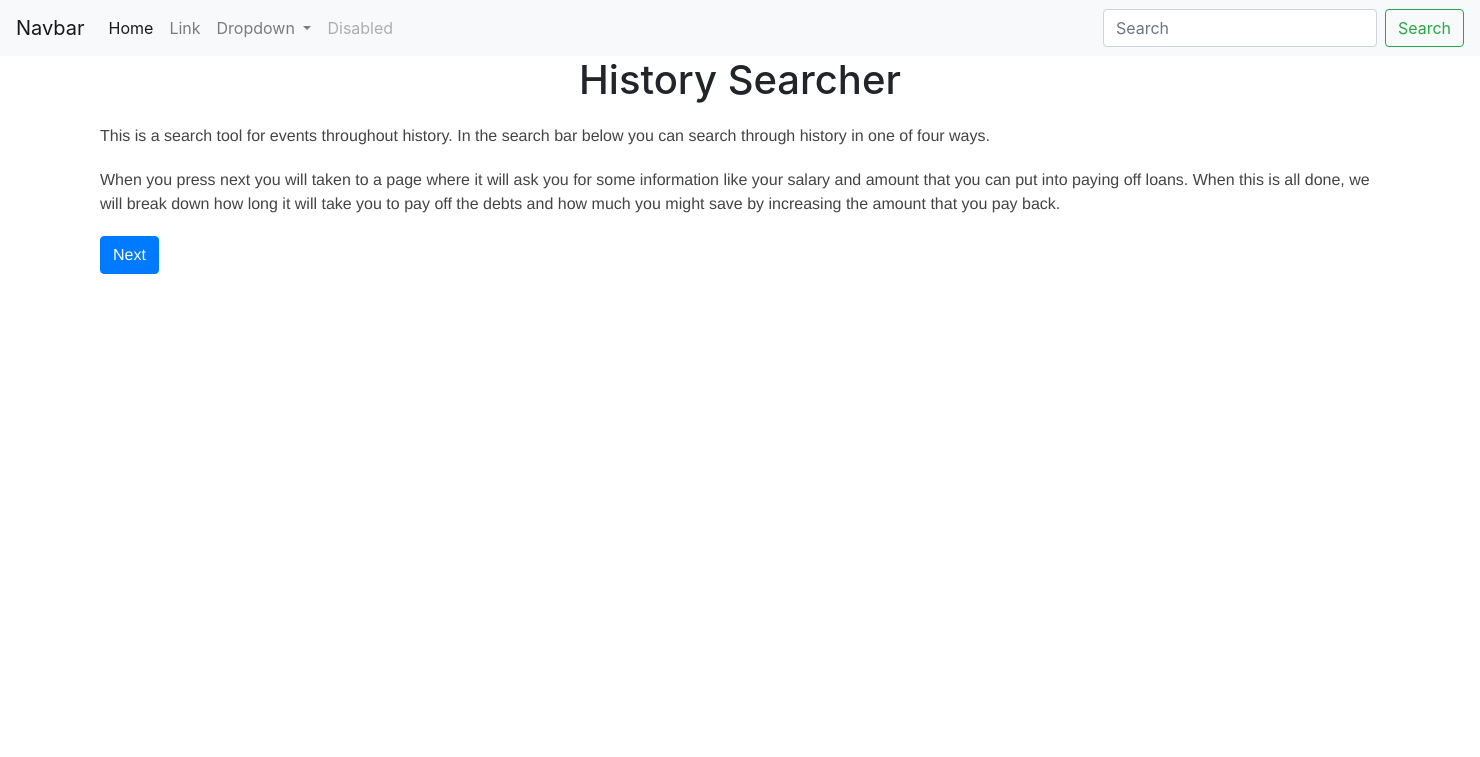
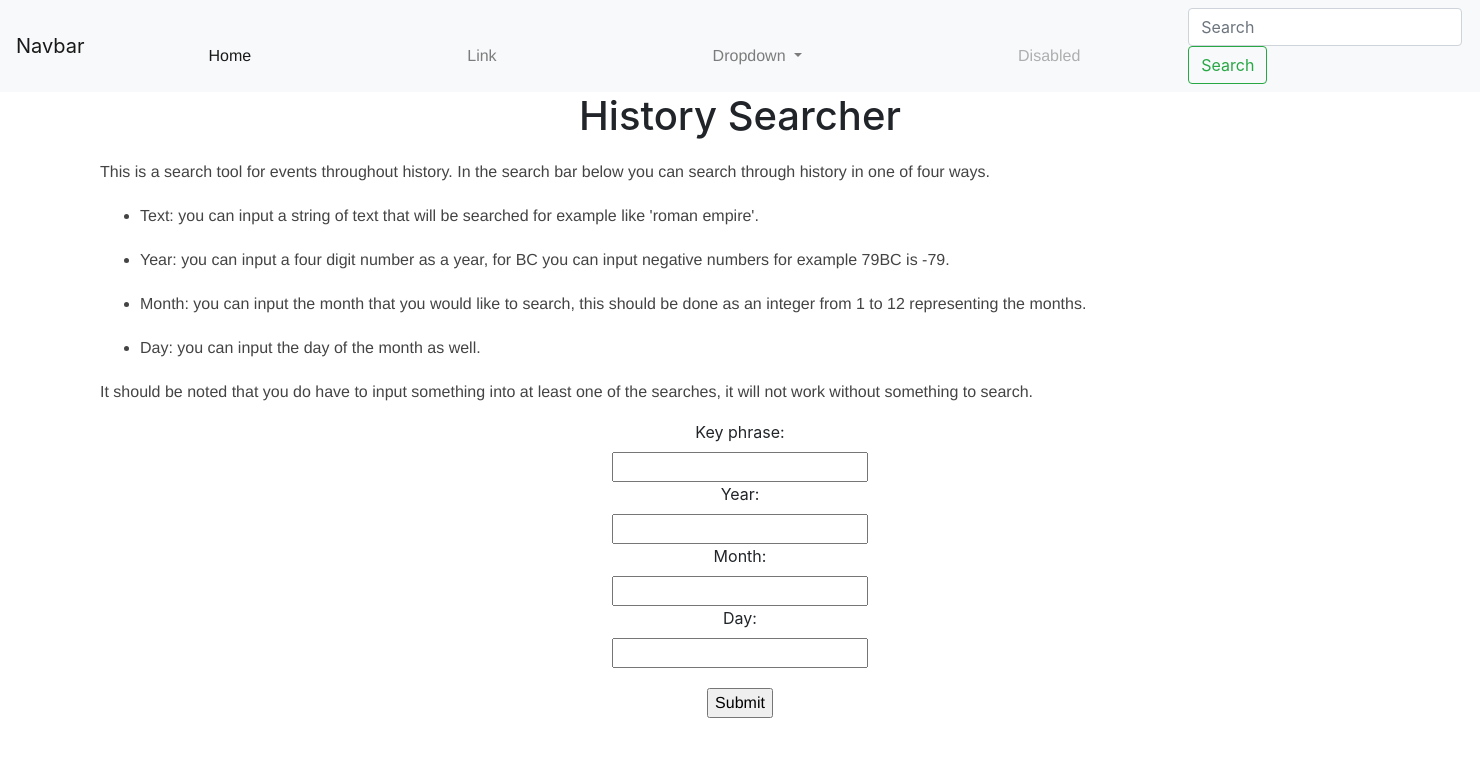
Before and after one commit to adambanner1904/history-fact-api, a Python web app: template templates/index.html in a window 1480 px wide. Shown: the top 757 px of the page. Run offline with Jinja, Linux system fonts and the light colour scheme; the template is opened without the code that fills it, so the values that code supplies are empty.

Commit message:
Made more work on the webpages. Linked a form to go from index.html to data.html and to be able to retrieve the data. Next step is to work on the back end and retrieve the data from the API and rework it.

```diff
--- a/static/style.css
+++ b/static/style.css
@@ -6,6 +6,16 @@
   font-family: "Helvetica Neue", Helvetica, Arial, sans-serif;
   color: #444;
 }
+
+li {
+  margin-left: 100px;
+  margin-right: 100px;
+  margin-top: 20px;
+  padding: 0;
+  font-family: "Helvetica Neue", Helvetica, Arial, sans-serif;
+  color: #444;
+}
+
 h2 {
 margin-left: 100px;
 margin-right: 100px;
--- a/templates/index.html
+++ b/templates/index.html
@@ -6,9 +6,35 @@
             search through history in one of four ways.
         </p>
 
-        <p>When you press next you will taken to a page where it will ask you for some information
-        like your salary and amount that you can put into paying off loans. When this is all done,
-        we will break down how long it will take you to pay off the debts and how much you might save by increasing
-        the amount that you pay back.</p>
-<p><a class="btn btn-primary" href="/form1" role="button">Next</a></p>
+        <ul>
+                <li>Text: you can input a string of text that will be searched for
+                example like 'roman empire'.</li>
+                <li>Year: you can input a four digit number as a year, for BC you can input
+                negative numbers for example 79BC is -79.</li>
+                <li>Month: you can input the month that you would like to search, this should
+                be done as an integer from 1 to 12 representing the months.</li>
+                <li>Day: you can input the day of the month as well.</li>
+        </ul>
+
+        <p> It should be noted that you do have to input something into at least one of the searches,
+        it will not work without something to search.</p>
+
+        <form action="/data" method = "POST">
+            <center>
+          <label for="text">Key phrase:</label><br>
+          <input type="text" id="text" name="text"><br>
+
+          <label for="year">Year:</label><br>
+          <input type="text" id="year" name="year"><br>
+
+          <label for="month">Month:</label><br>
+          <input type="text" id="month" name="month"><br>
+
+          <label for="day">Day:</label><br>
+          <input type="text" id="day" name="day"><br>
+
+          <p><input type="Submit" name="Submit"/></p>
+            </center>
+        </form>
+
 {% endblock %}
```
Also changed, not shown: app.py (+10 -3 lines), templates/data.html (added, +8 -0 lines).
